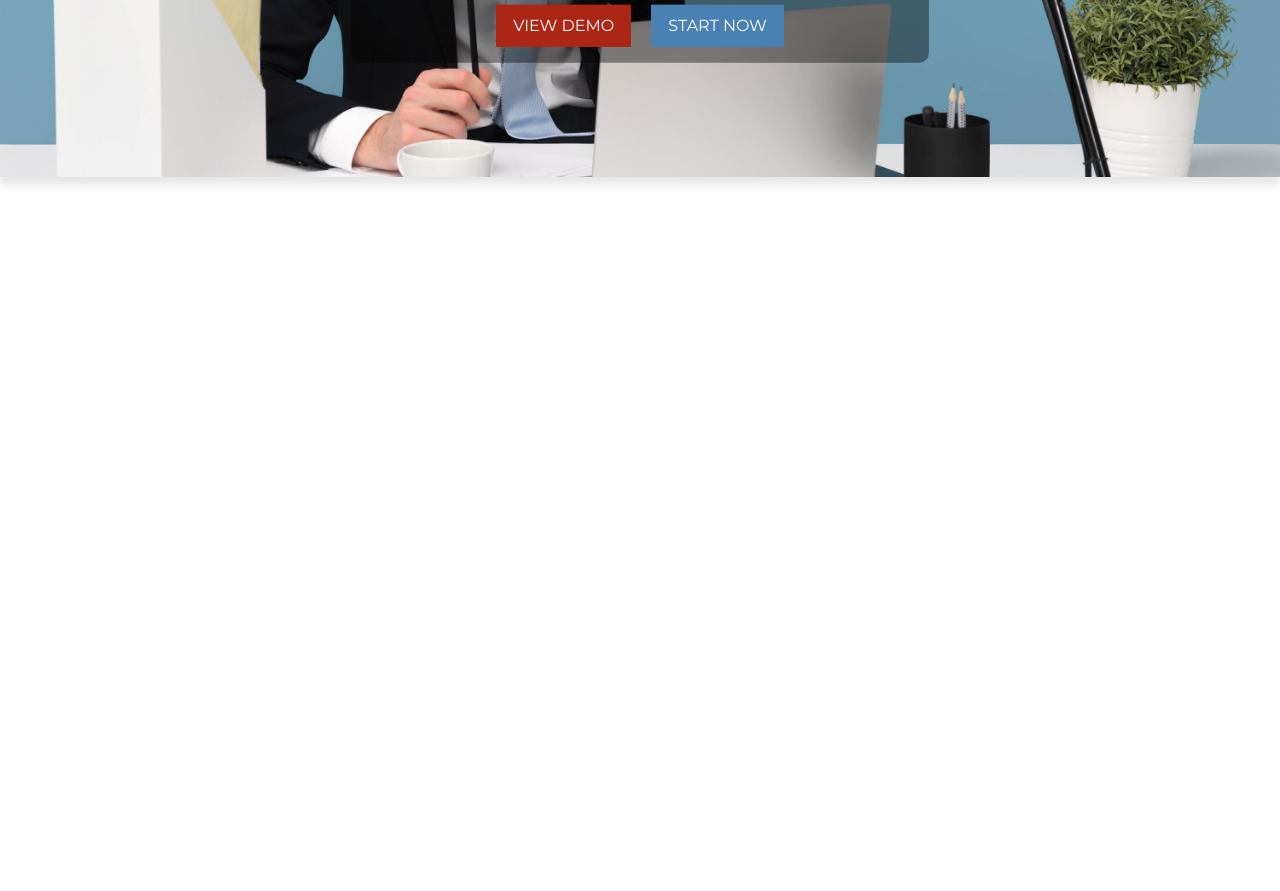
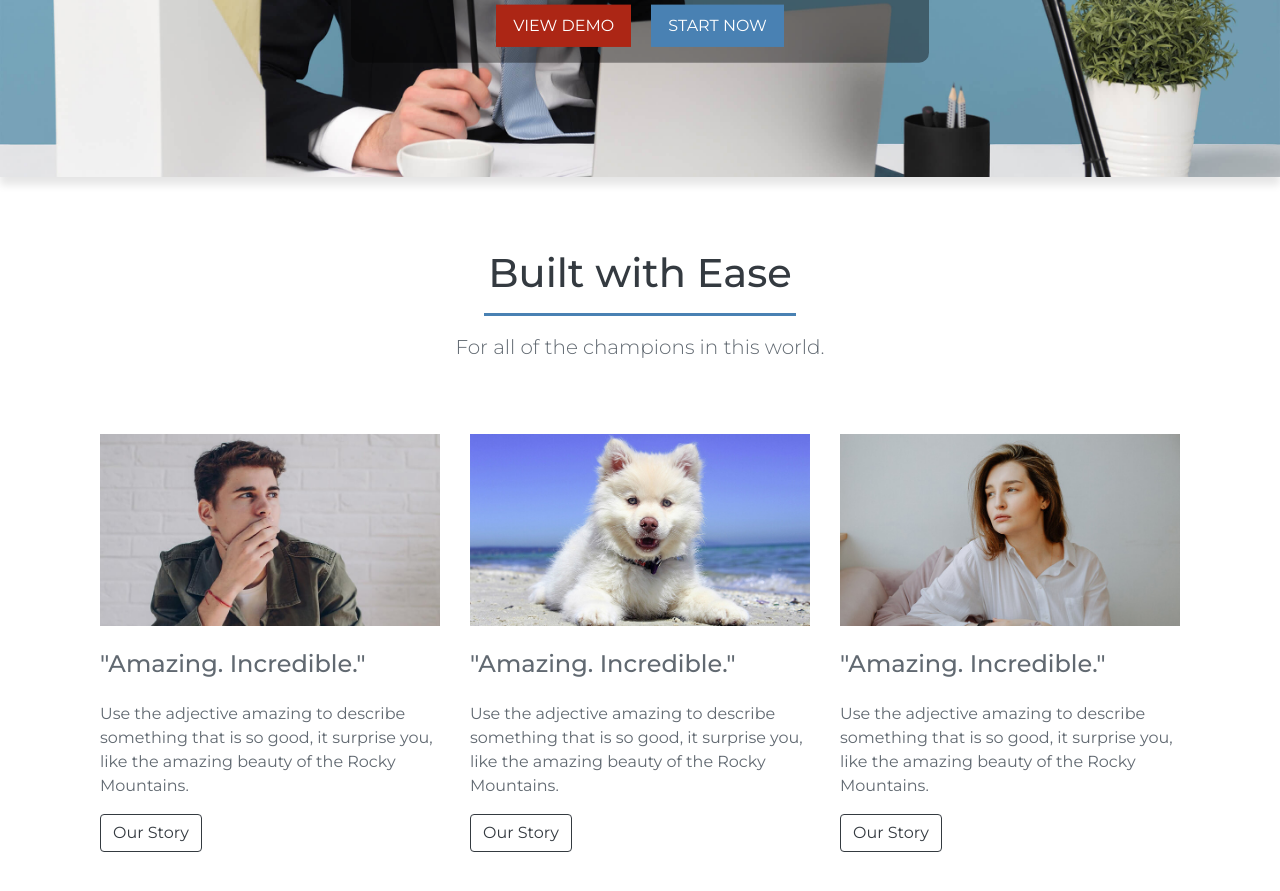
Before and after one commit to robinucar/bootstrap-website, a plain HTML site: page index.html in a window 1280 px wide. Shown: the part 551-1442 px from the top of the page. Before the commit the page ends 800 px from the top, so only its background shows below. Drawn offline with Linux system fonts and the light colour scheme.

Commit message:
main page heading and the column sections

```diff
--- a/index.html
+++ b/index.html
@@ -149,7 +149,38 @@
 
     <!-- Main Page Heading -->
 
+    <div class="col-12 text-center mt-5">
+      <h1 class="text-dark pt-4">Built with Ease</h1>
+      <div class="border-top border-primary w-25 mx-auto my-3"></div>
+      <p class="lead">For all of the champions in this world.</p>
+    </div>
+
     <!-- Three Column Section -->
+
+    <div class="container">
+      <div class="row my-5">
+
+        <div class="col-md-4 my-4">
+          <img src="img/1.jpg" alt="" class="w-100">
+          <h4 class="my-4">"Amazing. Incredible."</h4>
+          <p>Use the adjective amazing to describe something that is so good, it surprise you, like the amazing beauty of the Rocky Mountains.</p>
+          <a href="#" class="btn btn-outline-dark btn-md">Our Story</a>
+        </div>
+        <div class="col-md-4 my-4">
+          <img src="img/2.jpg" alt="" class="w-100">
+          <h4 class="my-4">"Amazing. Incredible."</h4>
+          <p>Use the adjective amazing to describe something that is so good, it surprise you, like the amazing beauty of the Rocky Mountains.</p>
+          <a href="#" class="btn btn-outline-dark btn-md">Our Story</a>
+        </div>
+        <div class="col-md-4 my-4">
+          <img src="img/3.jpg" alt="" class="w-100">
+          <h4 class="my-4">"Amazing. Incredible."</h4>
+          <p>Use the adjective amazing to describe something that is so good, it surprise you, like the amazing beauty of the Rocky Mountains.</p>
+          <a href="#" class="btn btn-outline-dark btn-md">Our Story</a>
+        </div>
+
+      </div>
+    </div>
 
     <!-- End Three Column Section -->
 
```
